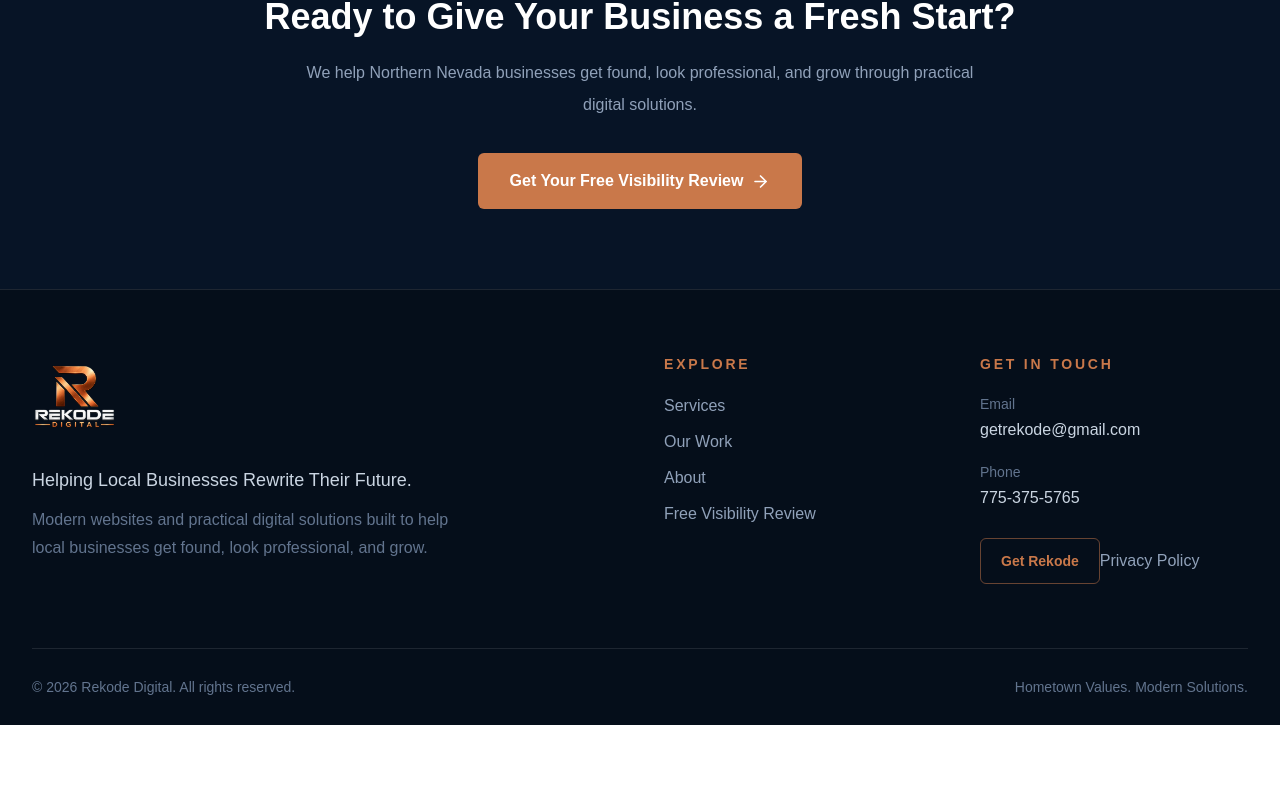
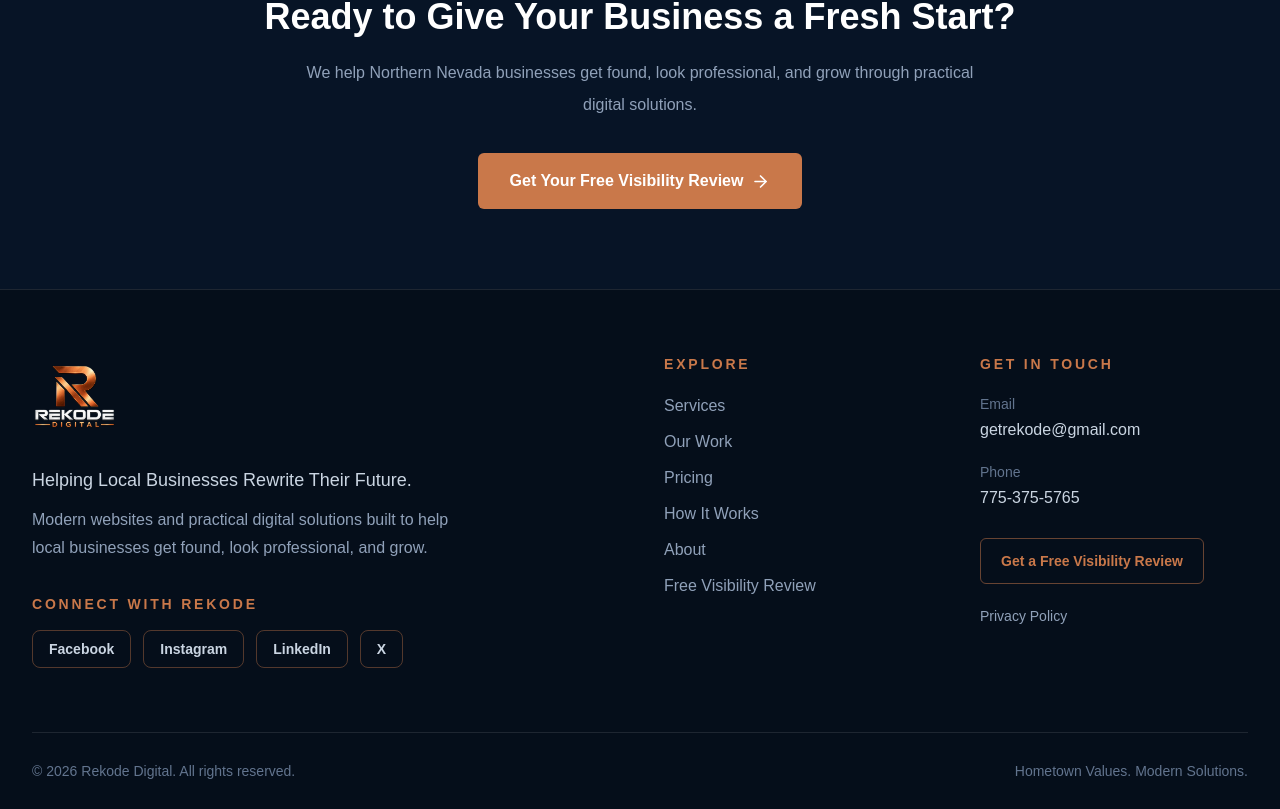
Before and after one commit to rekofke/rekode-digital, a Next.js app: page /contact in a window 1280 px wide. Shown: the part 2264-3073 px from the top of the page. Before the commit the page ends 2989 px from the top, so only its background shows below. Built offline with nearby package versions, Linux system fonts and the light colour scheme.

Commit message:
Add sitewide social media links

```diff
--- a/components/Footer.tsx
+++ b/components/Footer.tsx
@@ -1,5 +1,25 @@
+
 import Image from "next/image";
 import Link from "next/link";
+
+const socialLinks = [
+  {
+    name: "Facebook",
+    href: "https://facebook.com/rekodedigital",
+  },
+  {
+    name: "Instagram",
+    href: "https://instagram.com/rekodedigital",
+  },
+  {
+    name: "LinkedIn",
+    href: "https://linkedin.com/in/rekodedigital/",
+  },
+  {
+    name: "X",
+    href: "https://x.com/rekodedigital",
+  },
+];
 
 export default function Footer() {
   return (
@@ -19,7 +39,6 @@ export default function Footer() {
           mx-auto
         "
       >
-        {/* Main footer */}
         <div
           className="
             grid
@@ -29,7 +48,8 @@ export default function Footer() {
             lg:grid-cols-4
           "
         >
-          {/* Brand */}
+
+          {/* BRAND AND SOCIAL MEDIA */}
           <div
             className="
               lg:col-span-2
@@ -67,15 +87,58 @@ export default function Footer() {
               className="
                 max-w-md
                 mt-3
-                leading-7 text-slate-500
+                leading-7 text-slate-400
               "
             >
-              Modern websites and practical digital solutions built to help
-              local businesses get found, look professional, and grow.
+              Modern websites and practical digital solutions
+              built to help local businesses get found,
+              look professional, and grow.
             </p>
+
+            {/* SOCIAL LINKS */}
+            <div
+              className="
+                mt-8
+              "
+            >
+              <p
+                className="
+                  mb-4
+                  text-sm font-semibold tracking-[0.2em] text-[#C9784A]
+                  uppercase
+                "
+              >
+                Connect With Rekode
+              </p>
+
+              <div
+                className="
+                  flex flex-wrap
+                  gap-3
+                "
+              >
+                {socialLinks.map((social) => (
+                  <a
+                    key={social.name}
+                    href={social.href}
+                    target="_blank"
+                    rel="noopener noreferrer"
+                    aria-label={`Visit Rekode Digital on ${social.name}`}
+                    className="
+                      px-4 py-2
+                      text-sm font-semibold text-slate-300
+                      rounded-lg border border-[#C9784A]/40
+                      transition duration-300 hover:border-[#C9784A] hover:bg-[#C9784A]/10 hover:text-white
+                    "
+                  >
+                    {social.name}
+                  </a>
+                ))}
+              </div>
+            </div>
           </div>
 
-          {/* Navigation */}
+          {/* NAVIGATION */}
           <div>
             <p
               className="
@@ -93,7 +156,7 @@ export default function Footer() {
                 gap-3
               "
             >
-              <a
+              <Link
                 href="/services"
                 className="
                   text-slate-400
@@ -101,9 +164,9 @@ export default function Footer() {
                 "
               >
                 Services
-              </a>
+              </Link>
 
-              <a
+              <Link
                 href="/portfolio"
                 className="
                   text-slate-400
@@ -111,7 +174,27 @@ export default function Footer() {
                 "
               >
                 Our Work
-              </a>
+              </Link>
+
+              <Link
+                href="/pricing"
+                className="
+                  text-slate-400
+                  transition hover:text-white
+                "
+              >
+                Pricing
+              </Link>
+
+              <Link
+                href="/how-it-works"
+                className="
+                  text-slate-400
+                  transition hover:text-white
+                "
+              >
+                How It Works
+              </Link>
 
               <Link
                 href="/#about"
@@ -124,7 +207,7 @@ export default function Footer() {
               </Link>
 
               <Link
-                href="/#visibility-review"
+                href="/free-visibility-review"
                 className="
                   text-slate-400
                   transition hover:text-white
@@ -135,7 +218,7 @@ export default function Footer() {
             </nav>
           </div>
 
-          {/* Contact */}
+          {/* CONTACT INFORMATION */}
           <div>
             <p
               className="
@@ -198,8 +281,8 @@ export default function Footer() {
               </a>
             </div>
 
-            <a
-              href="#visibility-review"
+            <Link
+              href="/free-visibility-review"
               className="
                 inline-flex
                 mt-7 px-5 py-3
@@ -208,21 +291,28 @@ export default function Footer() {
                 transition hover:bg-[#C9784A] hover:text-white
               "
             >
-              Get Rekode
-            </a>
-            <a
-              href="/privacy-policy"
+              Get a Free Visibility Review
+            </Link>
+
+            <div
               className="
-                text-slate-400
-                transition hover:text-[#C9784A]
+                mt-5
               "
             >
-              Privacy Policy
-            </a>
+              <Link
+                href="/privacy-policy"
+                className="
+                  text-sm text-slate-400
+                  transition hover:text-[#C9784A]
+                "
+              >
+                Privacy Policy
+              </Link>
+            </div>
           </div>
         </div>
 
-        {/* Bottom bar */}
+        {/* BOTTOM BAR */}
         <div
           className="
             flex flex-col
@@ -234,7 +324,8 @@ export default function Footer() {
           "
         >
           <p>
-            © {new Date().getFullYear()} Rekode Digital. All rights reserved.
+            © {new Date().getFullYear()} Rekode Digital.
+            All rights reserved.
           </p>
 
           <p>Hometown Values. Modern Solutions.</p>
```
